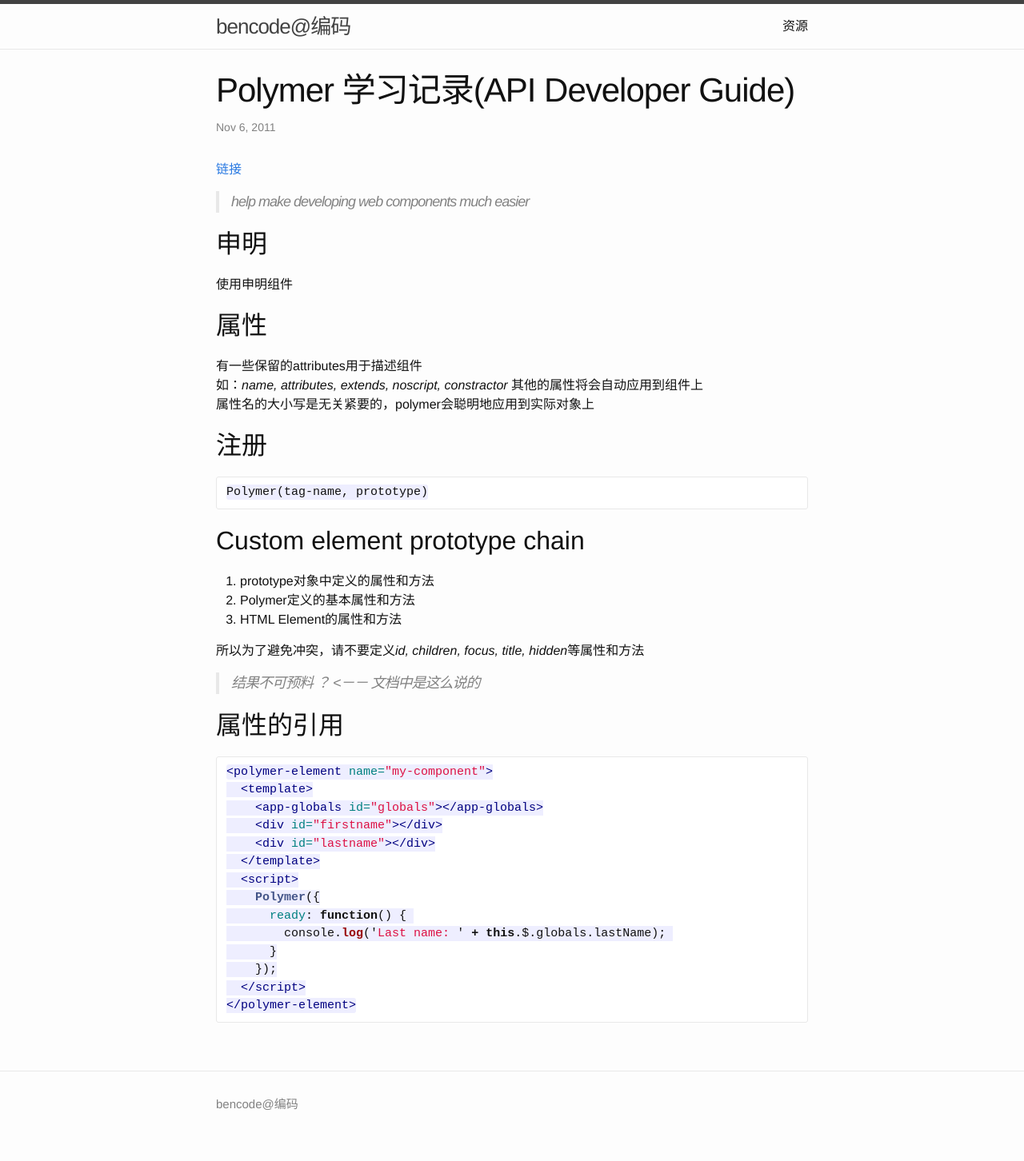
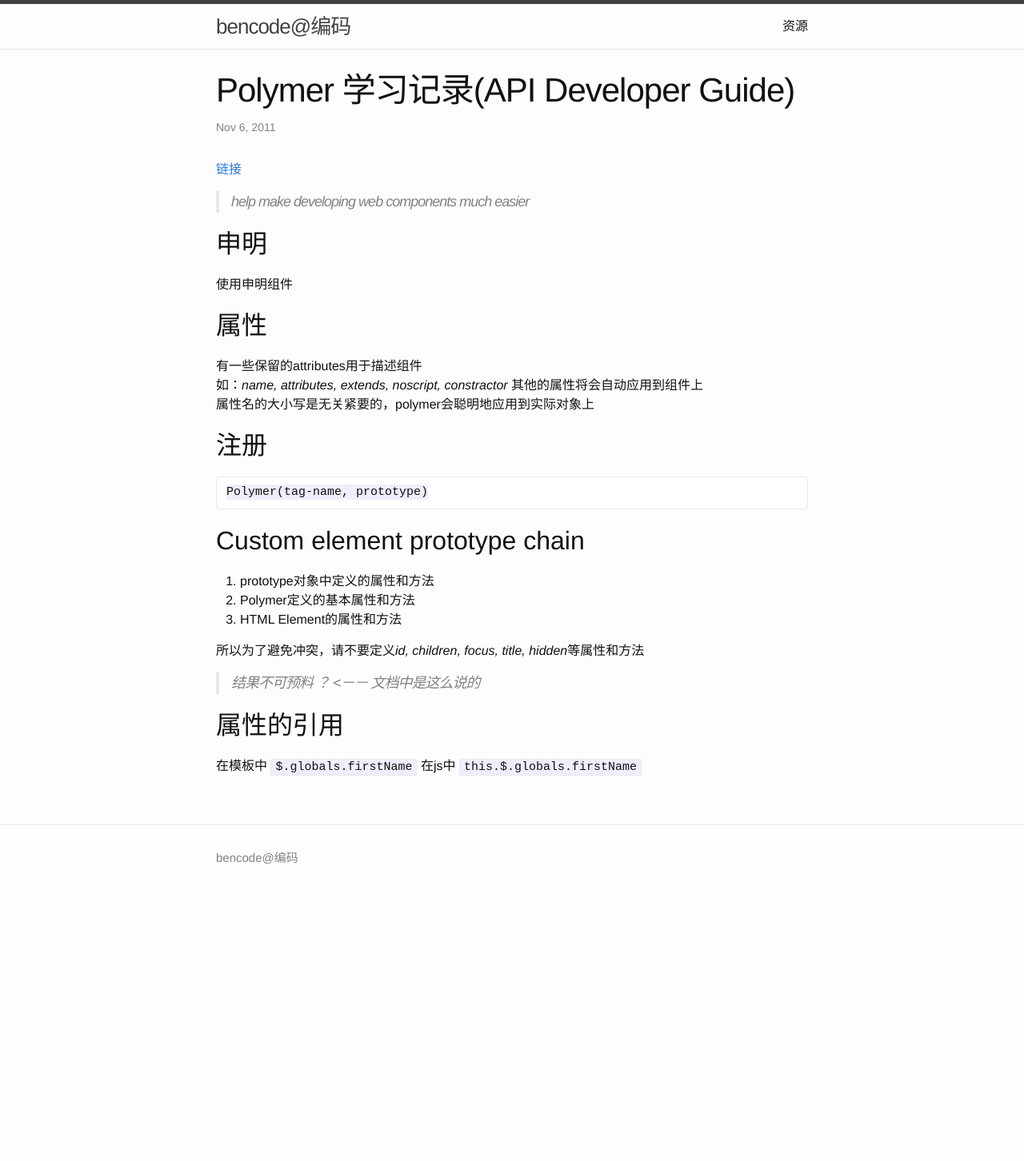
Before and after one commit to bencode/bencode.github.io, a Jekyll site: the page built from _posts/polymer/learning/2011-11-06-api-developer-guide.md, in a window 1280 px wide. Shown: the whole page at 80% size. Built offline with Jekyll 4.4.1, drawn with Linux system fonts in a browser that asks for light colours; after the commit the page ends 1145 px from its top, so only the background shows below that.

Commit message:
格式化

````diff
--- a/_posts/polymer/learning/2011-11-06-api-developer-guide.md
+++ b/_posts/polymer/learning/2011-11-06-api-developer-guide.md
@@ -42,19 +42,6 @@
 
 ## 属性的引用
 
-```html
-<polymer-element name="my-component">
-  <template>
-    <app-globals id="globals"></app-globals>
-    <div id="firstname">{{$.globals.firstName}}</div>
-    <div id="lastname">{{$.globals.lastName}}</div>
-  </template>
-  <script>
-    Polymer({
-      ready: function() {
-        console.log('Last name: ' + this.$.globals.lastName);
-      }
-    });
-  </script>
-</polymer-element>
-```
+
+在模板中 `$.globals.firstName`
+在js中 `this.$.globals.firstName`
````
Also changed, not shown: 1 other file.
